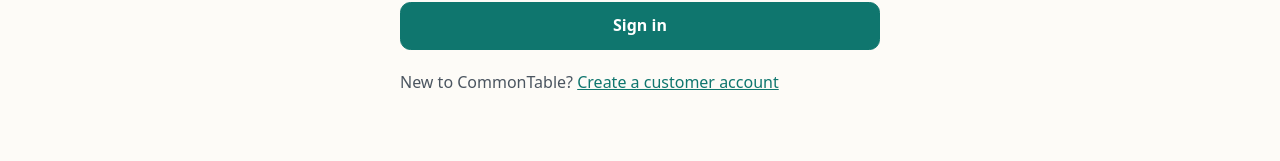
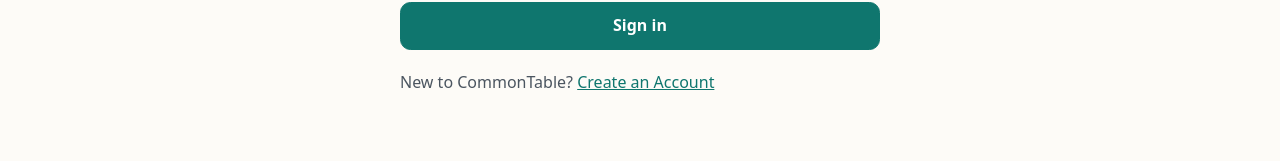
Before and after one commit to Techie03/commontable, a Next.js app in the folder frontend/: page /login in a window 1280 px wide. Shown: the part 380-541 px from the top of the page. Built offline with nearby package versions, Linux system fonts and the light colour scheme.

Commit message:
Login page: 'Create a customer account' link now reads 'Create an Account'

```diff
--- a/frontend/app/login/page.tsx
+++ b/frontend/app/login/page.tsx
@@ -100,7 +100,7 @@ function LoginForm() {
       </form>
       <p className="app-form-foot">
         New to CommonTable?{" "}
-        <Link href="/register">Create a customer account</Link>
+        <Link href="/register">Create an Account</Link>
       </p>
     </div>
   );
```
